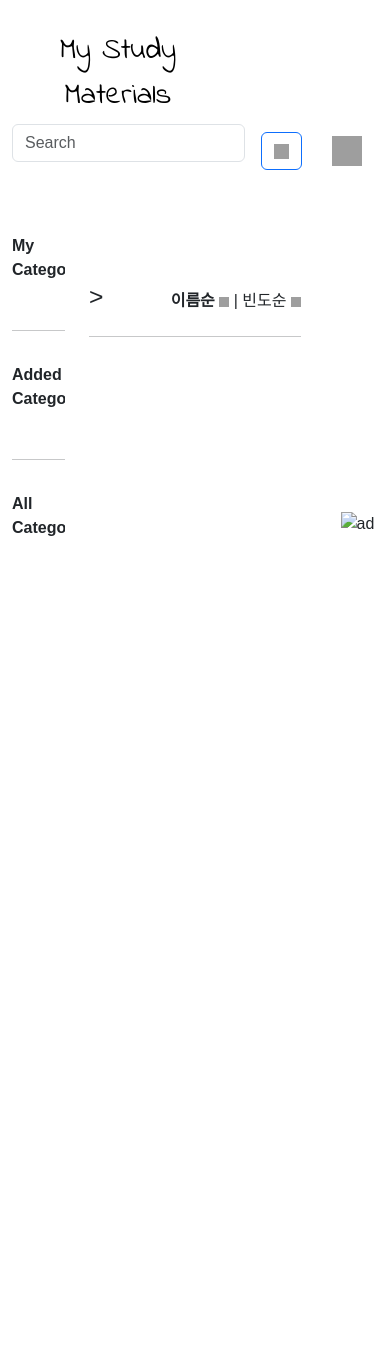
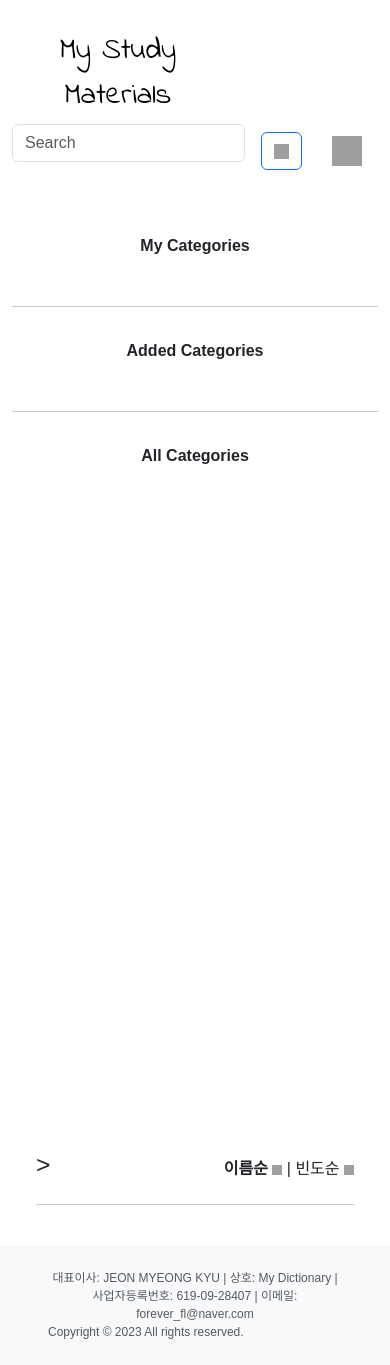
Before and after one commit to foreverfl/-Web-My-Study-Materials, a Django app: template my_study_materials/templates/classification.html in a window 390 px wide. Before the commit the page ends 536 px from the top, so only its background shows below. Run offline with Django 3.2, Linux system fonts and the light colour scheme; the template is opened without the code that fills it, so the values that code supplies are empty; some libraries are stand-ins or nearby versions; grey boxes are pictures that could not be loaded.

Commit message:
make footer and media query for ipad

```diff
--- a/my_study_materials/templates/classification.html
+++ b/my_study_materials/templates/classification.html
@@ -11,7 +11,7 @@
   {% endif %}
 </div>
 
-<div class="container mt-5">
+<div class="container mt-5 py-4 px-4">
   <div class="d-flex justify-content-between align-items-center">
     <h2>{{category.name}} > {{classification.name}}</h2>
     <div>
@@ -104,7 +104,7 @@
         document.getElementById('classificationList').innerHTML = ''; // 리스트 초기화
         isFrequencyAsc = !isFrequencyAsc; // 상태 토글
         currentSort = 'frequency';
-        currentOrder = isNameAsc ? 'asc' : 'desc';
+        currentOrder = isFrequencyAsc  ? 'asc' : 'desc';
         currentPage = 1;
         fetchData(currentPage, currentSort, currentOrder);
 
--- a/my_study_materials/templates/index.html
+++ b/my_study_materials/templates/index.html
@@ -11,7 +11,7 @@
   {% endif %}
 </div>
 
-<div class="container h-100">
+<div class="container">
   <div class="row justify-content-center align-items-center" style="height: 50vh;">
     <div class="col-md-8">
       <h3 class="text-center mb-4">공지사항</h3>
--- a/my_study_materials/templates/layout.html
+++ b/my_study_materials/templates/layout.html
@@ -93,7 +93,7 @@
     <div class="container-fluid">
       <div class="row">
         <!-- Left sidebar -->
-        <div class="col-2 sidebar py-5">
+        <div class="col-xl-2 col-md-2 sidebar py-5">
           <div class="sidebar-sticky">
             <ul class="nav flex-column gap-3">
               <!-- CRUD -->
@@ -102,7 +102,7 @@
                 <img id="category-caret-icon" class="align-self-center ms-2" src="{% static 'bootstrap-icons-1.10.5/caret-down-fill.svg'%}" alt="caret-down-fill" width="10" height="10" />
               </p>
               <div class="collapse" id="categoryButtons">
-                <li class="nav-item rounded d-flex justify-content-center gap-3">
+                <li class="nav-item rounded d-flex flex-xl-row flex-md-column justify-content-center gap-3">
                   <a class="btn btn-sm btn-outline-primary" href="#" data-bs-toggle="modal" data-bs-target="#categoryCreateModal">추가</a>
                   <a class="btn btn-sm btn-outline-secondary" href="#" data-bs-toggle="modal" data-bs-target="#categoryUpdateModal">수정</a>
                   <a class="btn btn-sm btn-outline-danger" href="#" id="deleteCategoryBtn">삭제</a>
@@ -139,13 +139,19 @@
         </div>
 
         <!-- Content will be inserted here -->
-        <div class="col-8">
+        <div class="col-xl-8 col-md-10">
             {% block content %}{% endblock %}
         </div>
 
-        <!-- Right sidebar -->
-        <div class="col-2 d-flex justify-content-center align-items-center position-fixed" style="height:80vh; right: 0;">
-            <img src="https://via.placeholder.com/300x600" alt="ad">
+        <!-- Right sidebar (Desktop version) -->
+        <!-- d-xl-flex: xl 화면 크기에서만 flexbox 컨테이너로 만듦-->
+        <div class="d-none col-xl-2 d-xl-flex justify-content-center align-items-center position-fixed" style="height:80vh; right: 0;">
+          <img src="https://via.placeholder.com/160x600" alt="ad">
+        </div>
+
+        <!-- Right sidebar (Mobile and Tablet version) -->
+        <div class="d-none d-xl-none col-12 justify-content-center align-items-center">
+          <!-- 내용 없음 -->
         </div>
       </div>
     </div>
@@ -201,6 +207,18 @@
         </div>
       </div>
     </div>
+
+    <!-- footer -->
+    <footer class="bg-light text-muted text-center">
+      <div class="container-fluid px-5 py-4">
+        <div class="d-flex flex-wrap justify-content-between align-items-center">
+          <p class="mb-0" style="font-size: 12px;">
+            대표이사: JEON MYEONG KYU | 상호: My Dictionary | 사업자등록번호: 619-09-28407 | 이메일: forever_fl@naver.com
+          </p>
+          <p class="mb-0" style="font-size: 12px;">Copyright © 2023 All rights reserved.</p>
+        </div>
+      </div>
+    </footer>
   </body>
 
   <!-- Bootstrap JS and jQuery -->
```
